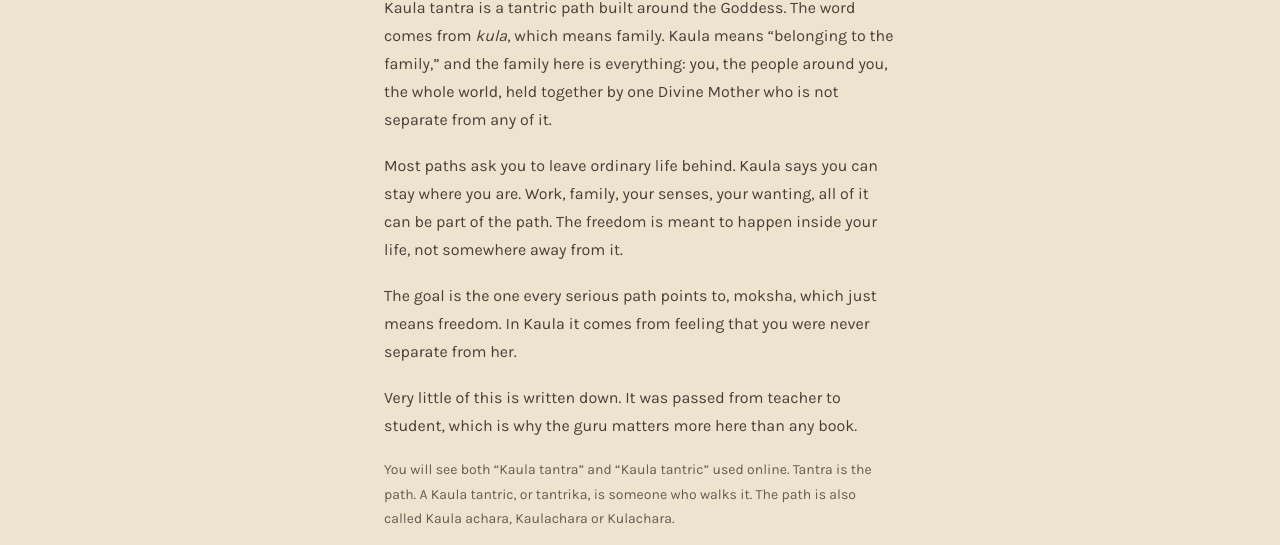
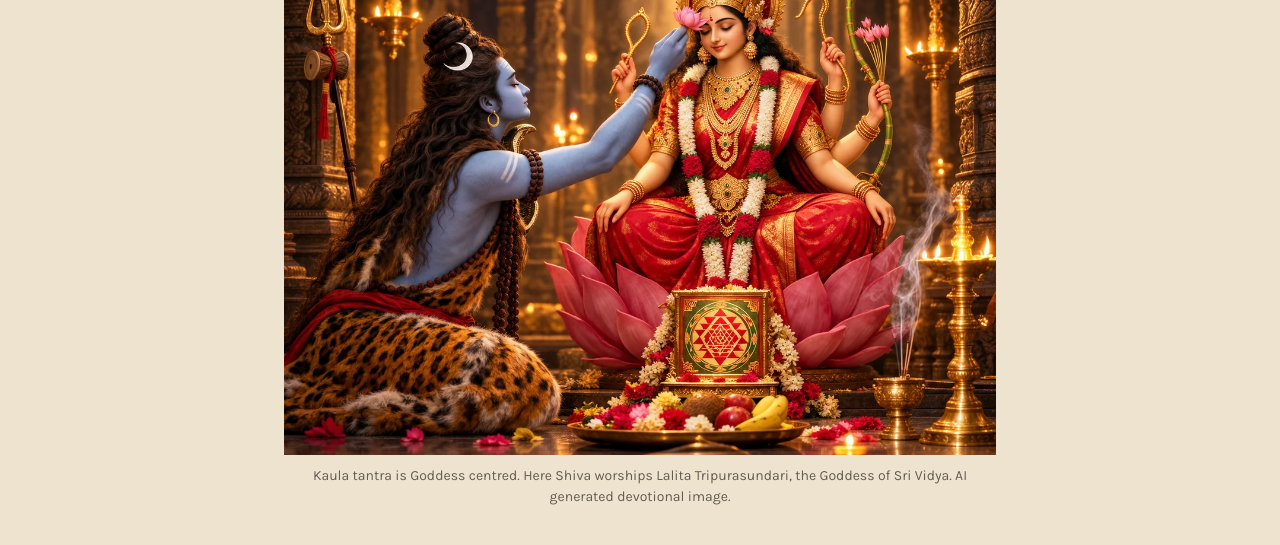
Before and after one commit to Abhijay376/Kaula-Tantra, a plain HTML site: page index.html in a window 1280 px wide. Shown: the part 655-1200 px from the top of the page. Drawn offline with nearby package versions, Linux system fonts and the light colour scheme.

Commit message:
Add Shiva and Lalita Devi image to homepage (webp, keyword alt text, social preview)
Co-Authored-By: Claude Sonnet 5.5 <noreply@anthropic.com>
Claude-Session: https://claude.ai/code/session_01RKyEqUw5xG1KSeNLDvpPM4

```diff
--- a/index.html
+++ b/index.html
@@ -20,7 +20,8 @@
 <meta property="og:title" content="Kaula Tantra: Sri Vidya Kaula Guidance (Devipuram Lineage)" />
 <meta property="og:description" content="Kaula tantra explained in plain words by a Sri Vidya Kaula practitioner in the Devipuram lineage. Learn the path or get private guidance by chat." />
 <meta property="og:url" content="https://kaula-tantra.com/" />
-<meta name="twitter:card" content="summary" />
+<meta property="og:image" content="https://kaula-tantra.com/kaula-tantra-shiva-worships-lalita-devi.webp" />
+<meta name="twitter:card" content="summary_large_image" />
 <link rel="preconnect" href="https://fonts.googleapis.com">
 <link rel="preconnect" href="https://fonts.gstatic.com" crossorigin>
 <link href="https://fonts.googleapis.com/css2?family=Cormorant+Garamond:wght@400;500;600&family=Karla:wght@400;500;700&display=swap" rel="stylesheet">
@@ -113,6 +114,11 @@
     <p>That&rsquo;s not a metaphor to me. It&rsquo;s where my own path started, and where I still sit with others who are just beginning to feel their way in.</p>
   </div>
 </section>
+
+<figure style="max-width:760px;margin:0 auto;padding:40px 24px 0;">
+  <img src="kaula-tantra-shiva-worships-lalita-devi.webp" width="1200" height="900" alt="Kaula tantra worship: Lord Shiva offers a pink lotus to the forehead of Goddess Lalita Tripurasundari, seated on a lotus in front of a Sri Yantra in a lamp lit temple" style="width:100%;height:auto;display:block;">
+  <figcaption style="font-size:14px;color:rgba(43,35,32,0.7);text-align:center;margin-top:10px;line-height:1.5;">Kaula tantra is Goddess centred. Here Shiva worships Lalita Tripurasundari, the Goddess of Sri Vidya. AI generated devotional image.</figcaption>
+</figure>
 
 <section class="plain" id="what-is-kaula">
   <h2 style="font-size:30px;margin:0 0 16px;">What is Kaula tantra?</h2>
```
Also changed, not shown: kaula-tantra-shiva-worships-lalita-devi.webp (added).
